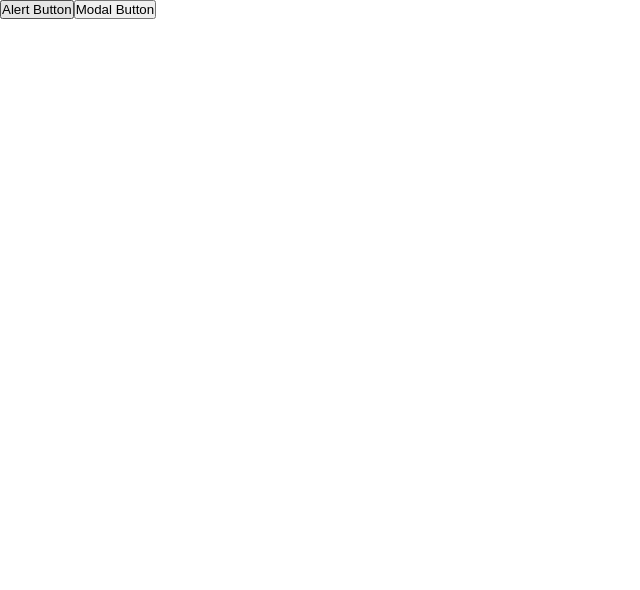
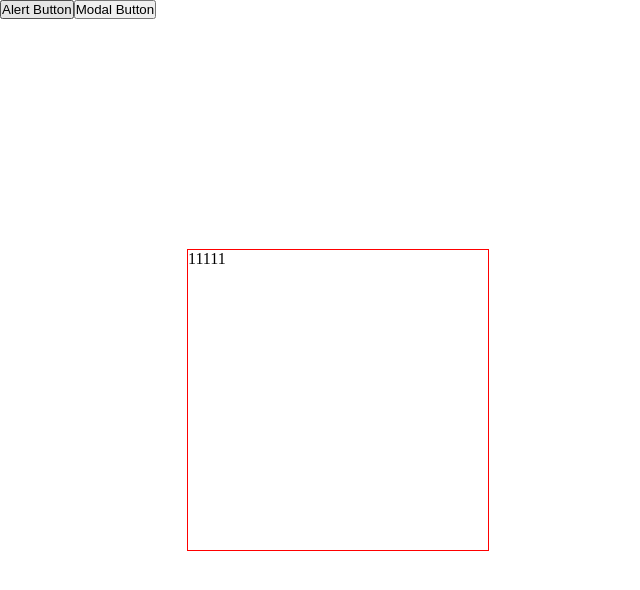
Before and after one commit to with-key/radix-component-lab, a Next.js app: page / in a window 1280 px wide. Both pictures are taken after a click on the button "Modal Button". Shown: the top 590 px of the page, without its empty margins (0-640 px from the left). Built offline with nearby package versions, Linux system fonts and the light colour scheme.

Commit message:
pratice createContextScope add trigger button

```diff
--- a/src/components/modal/AlertModal.tsx
+++ b/src/components/modal/AlertModal.tsx
@@ -13,7 +13,11 @@ export const AlertModal = (props: AlertModalScopeProps<ModalProps>) => {
   return <Modal.Modal {...alertModalScope} {...alertModalProps} />;
 };
 
-export const AlertModalContent = (props: AlertModalScopeProps<{}>) => {
+export const AlertModalContent = (
+  props: AlertModalScopeProps<{
+    children: React.ReactNode;
+  }>
+) => {
   const { __alertModalScope, ...alertModalContentProps } = props;
   const alertModalScope = useScope(__alertModalScope);
   return (
@@ -28,7 +32,6 @@ export const AlertModalTrigger = (
 ) => {
   const { __alertModalScope, ...alertModalContentProps } = props;
   const alertModalScope = useScope(__alertModalScope);
-  console.log(alertModalContentProps);
   return (
     <Modal.ModalTrigger {...alertModalScope} {...alertModalContentProps} />
   );
--- a/src/components/modal/Modal.tsx
+++ b/src/components/modal/Modal.tsx
@@ -2,6 +2,7 @@ import * as React from "react";
 import { Primitive } from "@radix-ui/react-primitive";
 
 import { createContextScope, Scope } from "@radix-ui/react-context";
+import { styled } from "@styles/stitches.config";
 
 type ModalScopeProps<P> = P & { __scopeModal?: Scope };
 export type ModalProps = {
@@ -42,13 +43,25 @@ export const Modal = (props: ModalScopeProps<ModalProps>) => {
 };
 
 const ModalContentName = "ModalContent";
-type ModalContentProps = {};
+type ModalContentProps = {
+  children: React.ReactNode;
+};
 
 export const ModalContent = (props: ModalScopeProps<ModalContentProps>) => {
-  const { __scopeModal } = props;
+  const { __scopeModal, ...modalContentProps } = props;
   const context = useContext(ModalContentName, __scopeModal);
-  return <div>{context.text}</div>;
+  return context.open ? <StModalContent {...modalContentProps} /> : <></>;
 };
+
+const StModalContent = styled(Primitive.div, {
+  width: 300,
+  height: 300,
+  border: "1px solid red",
+  position: "absolute",
+  right: "50%",
+  top: "50%",
+  transform: "translate(-50%, -50%)",
+});
 
 const TriggerName = "ModalTrigger";
 interface ModalTriggerProps
@@ -59,8 +72,6 @@ export const ModalTrigger = (props: ModalScopeProps<ModalTriggerProps>) => {
   const { __scopeModal, ...modalTriggerProps } = props;
   const context = useContext(TriggerName, __scopeModal);
 
-  console.log(__scopeModal, " ->  : ", context.open);
-
   return (
     <Primitive.button {...modalTriggerProps} onClick={context.onOpenToggle} />
   );
--- a/src/pages/index.tsx
+++ b/src/pages/index.tsx
@@ -6,11 +6,12 @@ const App = () => {
   return (
     <div>
       <AlertModal.AlertModal>
+        <AlertModal.AlertModalTrigger>
+          Alert Button
+        </AlertModal.AlertModalTrigger>
         <Modal.Modal>
-          <AlertModal.AlertModalTrigger>
-            Alert Button
-          </AlertModal.AlertModalTrigger>
           <Modal.ModalTrigger>Modal Button</Modal.ModalTrigger>
+          <Modal.ModalContent>11111</Modal.ModalContent>
         </Modal.Modal>
       </AlertModal.AlertModal>
     </div>
```
